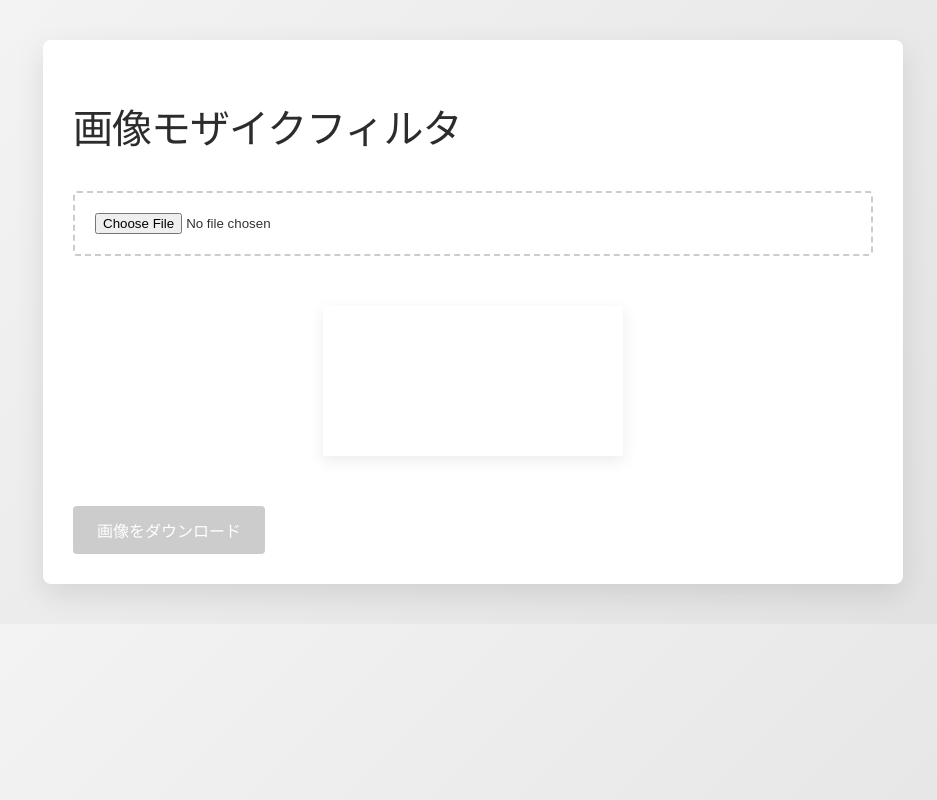
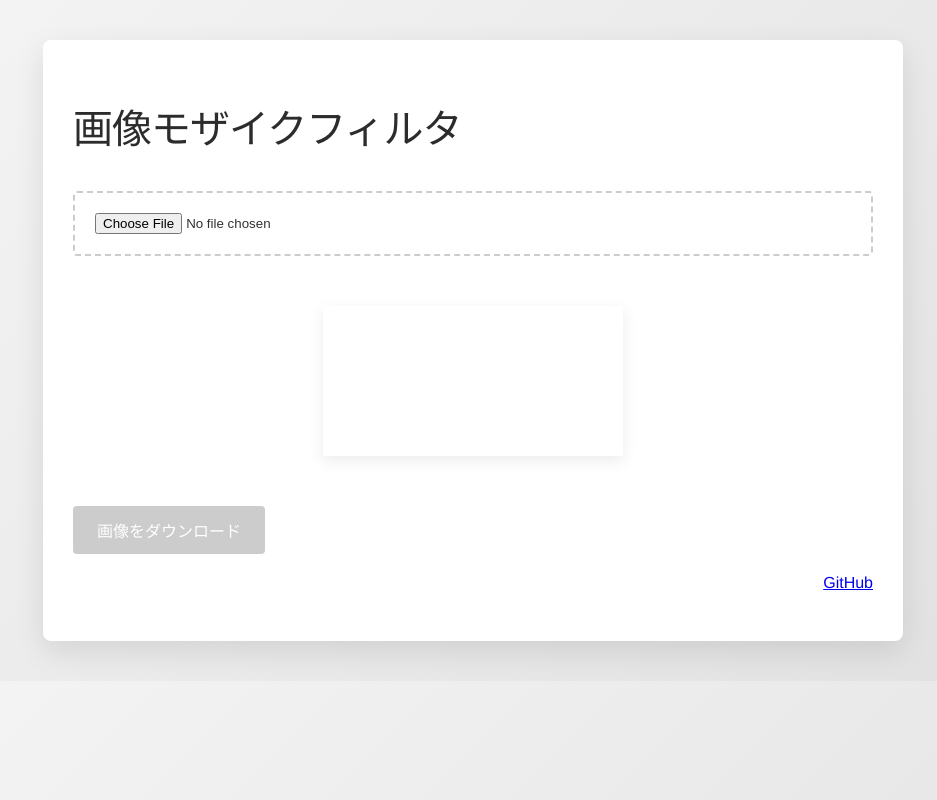
Before and after one commit to koot0303/vuejs_mosaic_app, a Vue app: page / in a window 1280 px wide. Shown: the whole page, without its empty margins (167-1104 px from the left). Built offline with nearby package versions, Linux system fonts and the light colour scheme.

Commit message:
Update App.vue

```diff
--- a/src/App.vue
+++ b/src/App.vue
@@ -23,6 +23,7 @@
 
     <!-- ダウンロードボタン (常に表示、画像未セット時には無効化) -->
     <button :disabled="!originalImage" @click="downloadImage">画像をダウンロード</button>
+    <p id="GitHubURL" ><a href="https://github.com/koot0303/vuejs_mosaic_app">GitHub</a></p>
   </div>
 </template>
 
@@ -225,4 +226,8 @@ button:disabled {
   transform: none;
   box-shadow: none;
 }
+
+#GitHubURL{
+  text-align: right;
+}
 </style>
```
